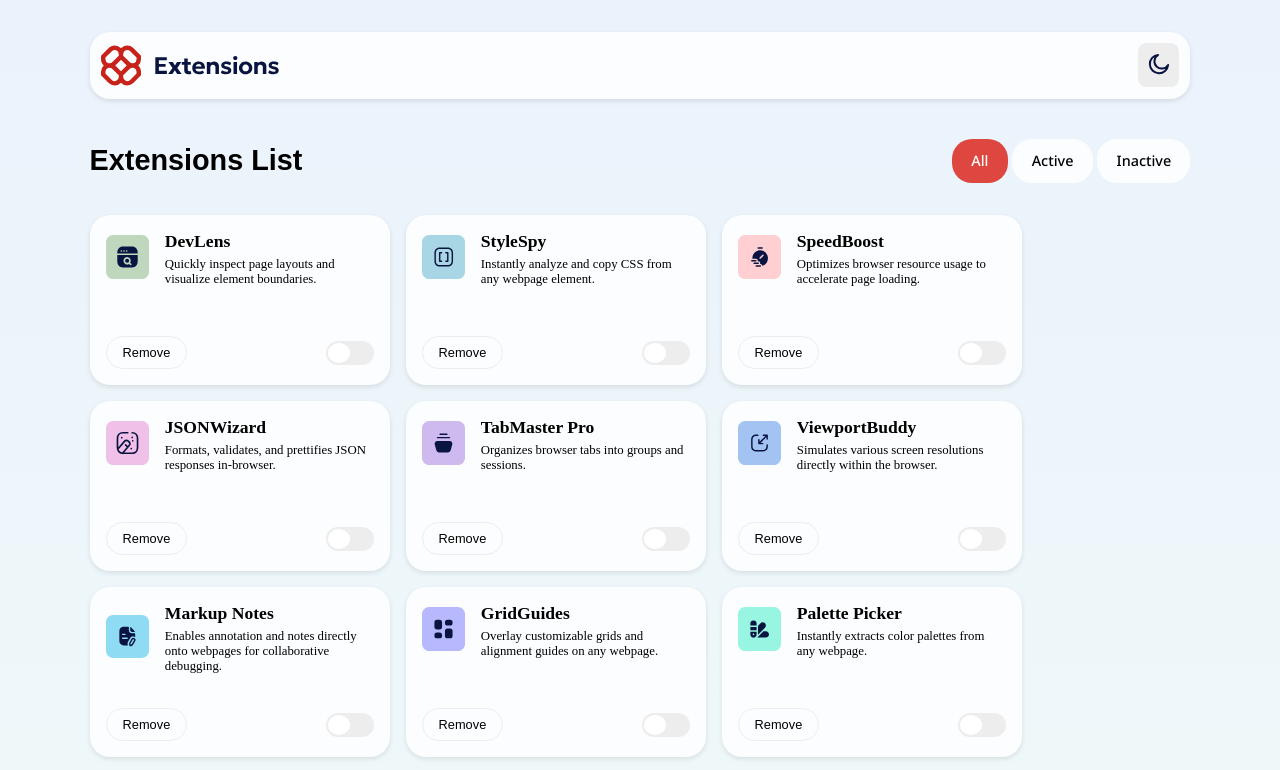
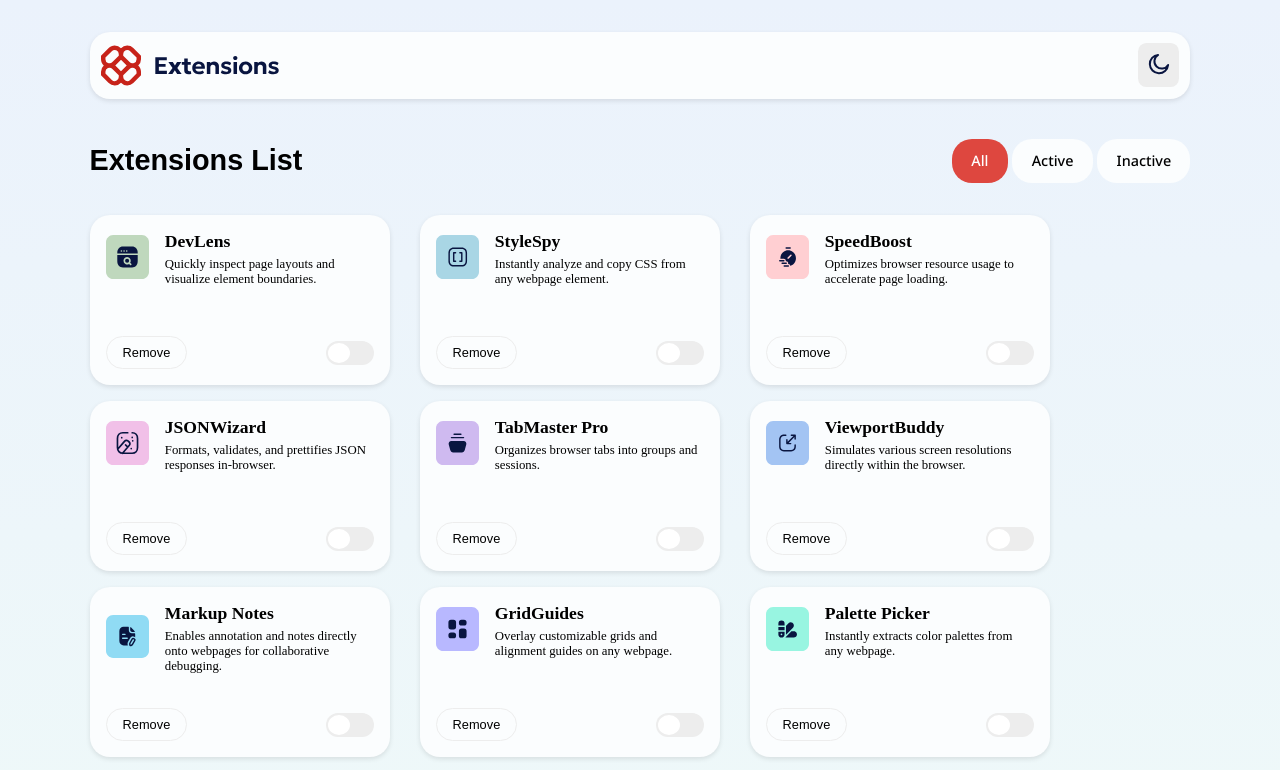
Before and after one commit to Javed1301/Extension-manager, a plain HTML site: page index.html in a window 1280 px wide. Shown: the top 770 px of the page. Drawn offline with Linux system fonts and the light colour scheme; a web font is replaced by a local one.

Commit message:
Adjusted grid

```diff
--- a/style.css
+++ b/style.css
@@ -166,7 +166,7 @@
 
 #filterable-cards {
     display: grid;
-     grid-template-columns: repeat(auto-fit, 300px);
+     grid-template-columns: repeat(auto-fit, 314px);
     grid-auto-rows: 170px;
     gap: 1rem;
     width: 100%;
@@ -174,6 +174,7 @@
     padding: 1rem 0rem;
     justify-items: start
 }
+
 
 @media (max-width: 1030px) {
     #filterable-cards {
@@ -220,6 +221,8 @@
         height: 1.8rem;
     }
 }
+
+
 #filterable-cards .card {
     max-width: 300px;
     width: 100%;
```
